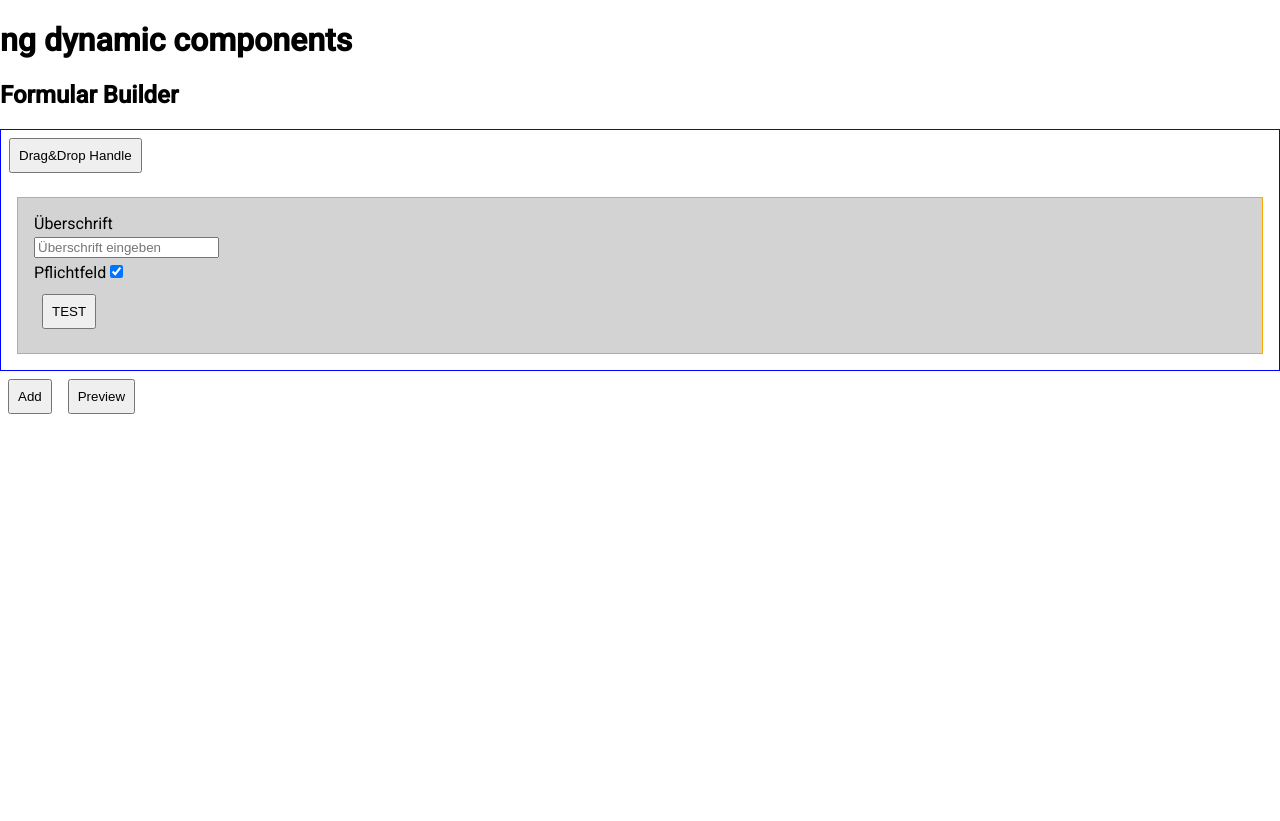
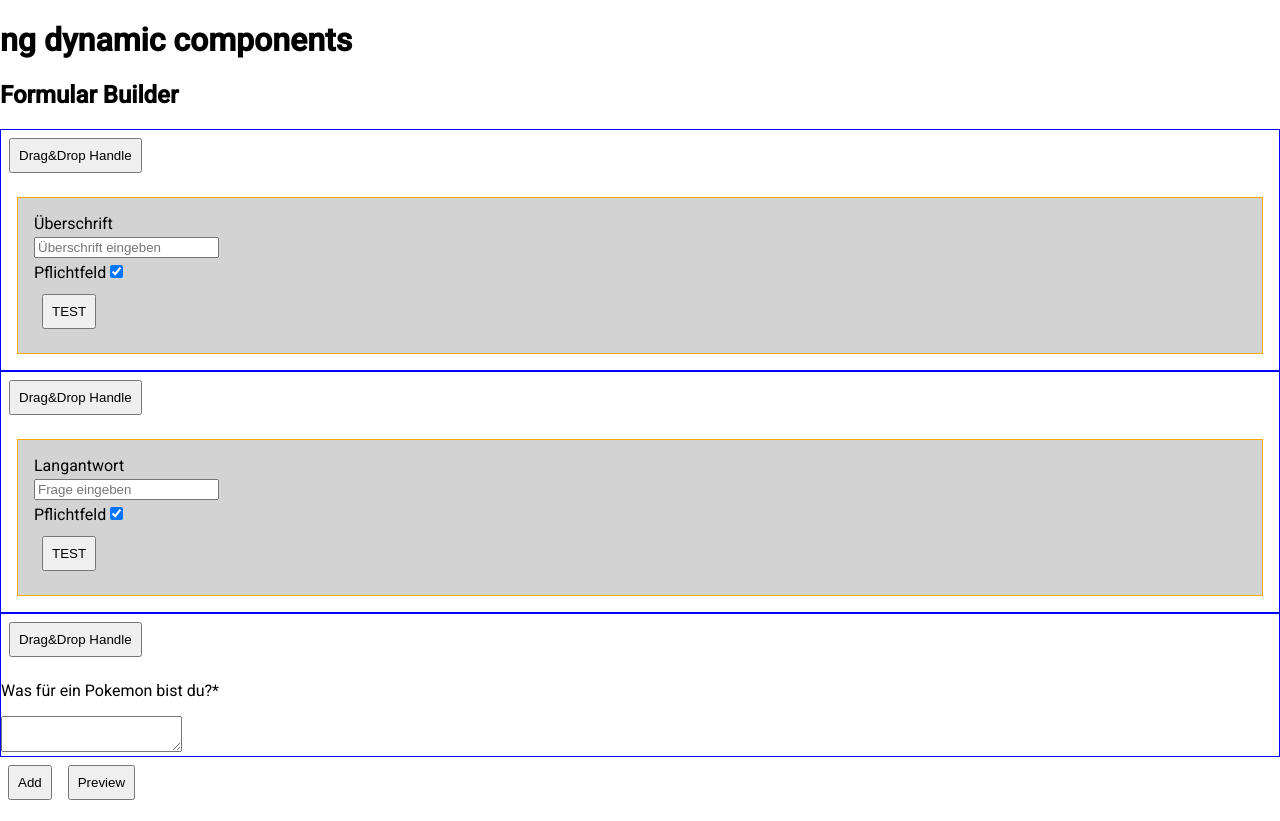
Before and after one commit to philipasdf/ng-dynamic-components, an Angular app: page / in a window 1280 px wide. Built offline with nearby package versions, Linux system fonts and the light colour scheme.

Commit message:
Arbeitsstand: Preview anzeigen

```diff
--- /dev/null
+++ b/src/app/data.service.ts
@@ -0,0 +1,20 @@
+import { Injectable } from '@angular/core';
+
+@Injectable({ providedIn: 'root' })
+export class DataService {
+  private data: any = null;
+
+  /**
+   *
+   * TODO
+   * statt diesem dataservice, einfach den configservice!
+   */
+
+  getData(): any {
+    return this.data;
+  }
+
+  setData(data: any) {
+    this.data = data;
+  }
+}
--- a/src/app/dyn-cmp.service.ts
+++ b/src/app/dyn-cmp.service.ts
@@ -1,4 +1,5 @@
 import { Injectable, Type } from '@angular/core';
+import { TextfeldComponent } from './form-components/textfeld.component';
 import { UeberschriftComponent } from './form-components/ueberschrift.component';
 
 @Injectable({ providedIn: 'root' })
@@ -8,6 +9,23 @@ export class DynCmpService {
       id: '1',
       component: UeberschriftComponent,
       inputs: { modus: 'wysiwyg' },
+    },
+    {
+      id: '2',
+      component: TextfeldComponent,
+      inputs: { modus: 'wysiwyg' },
+    },
+    {
+      id: '3',
+      component: TextfeldComponent,
+      inputs: {
+        modus: 'formular',
+        config: {
+          _tag: 'Textfeld',
+          frage: 'Was für ein Pokemon bist du?',
+          pflichtfeld: true,
+        },
+      },
     },
   ];
 
@@ -21,3 +39,18 @@ export class DynCmpService {
 }
 
 export type ComponentConfig = { id: string; component: Type<any>; inputs?: Record<string, unknown> };
+
+// export type Modus = 'wysiwyg' | 'formular';
+export type Modus = {
+  modus: 'wysiwyg' | 'formular';
+};
+
+export type TextfeldConfig = Modus & {
+  frage: string;
+  pflichtfeld: boolean;
+};
+
+export type MehrfachauswahlConfig = {
+  frage: string;
+  auswahlMoeglichkeiten: string[];
+};
--- /dev/null
+++ b/src/app/form-components/textfeld.component.ts
@@ -0,0 +1,75 @@
+import { DragDropModule } from '@angular/cdk/drag-drop';
+import { CommonModule } from '@angular/common';
+import { Component, Input, OnInit, inject } from '@angular/core';
+import { FormBuilder, FormControl, ReactiveFormsModule, Validators } from '@angular/forms';
+import { DataService } from '../data.service';
+import { TextfeldConfig } from '../dyn-cmp.service';
+
+@Component({
+  selector: 'app-textfeld',
+  standalone: true,
+  imports: [CommonModule, DragDropModule, ReactiveFormsModule],
+  template: `
+    @if(modus === 'wysiwyg') {
+    <div class="component-marker">
+      <label>Langantwort</label>
+      <input [formControl]="frage" placeholder="Frage eingeben" />
+      <div>
+        <label>Pflichtfeld</label>
+        <input [formControl]="pflichtfeld" type="checkbox" />
+      </div>
+      <button (click)="testForm()">TEST</button>
+    </div>
+    } @else {
+    <p>{{ config!.frage }}{{ config!.pflichtfeld ? '*' : '' }}</p>
+    <textarea [formControl]="antwortTextarea"></textarea>
+    }
+  `,
+})
+export class TextfeldComponent implements OnInit {
+  @Input({ required: true }) modus!: 'wysiwyg' | 'formular';
+
+  @Input({ required: false }) config?: TextfeldConfig;
+
+  // wysiwyg
+  frage: FormControl<string> = this.fb.nonNullable.control({ value: '', disabled: false });
+  pflichtfeld: FormControl<boolean> = this.fb.nonNullable.control({ value: true, disabled: false });
+
+  // formular
+  antwortTextarea: FormControl<string> = this.fb.nonNullable.control({ value: '', disabled: false });
+
+  dataService = inject(DataService);
+
+  constructor(private fb: FormBuilder) {}
+
+  ngOnInit(): void {
+    if (this.modus === 'formular') {
+      if (this.config!.pflichtfeld) {
+        this.antwortTextarea.addValidators([Validators.required]);
+      }
+    }
+
+    this.frage.valueChanges.subscribe((value) => {
+      console.log('iwas hat sich geändert', value);
+    });
+  }
+
+  testForm() {
+    console.log(this.frage.value);
+    this.dataService.setData(this.frage.value);
+
+    console.log('data from service (textfeldcomponent)', this.dataService.getData());
+
+    console.log(this.pflichtfeld.value);
+
+    /**
+     * Die Component soll eine Konfiguration zusammenstellen:
+     *
+     */
+    // const config: TextfeldConfig = {
+    //   _tag: 'Textfeld',
+    //   frage: this.frage.value,
+    //   pflichtfeld: this.pflichtfeld.value,
+    // };
+  }
+}
--- a/src/app/form-components/ueberschrift.component.ts
+++ b/src/app/form-components/ueberschrift.component.ts
@@ -1,10 +1,11 @@
 import { DragDropModule } from '@angular/cdk/drag-drop';
 import { CommonModule } from '@angular/common';
-import { Component, Input } from '@angular/core';
+import { Component, Input, inject } from '@angular/core';
 import { FormBuilder, FormControl, ReactiveFormsModule } from '@angular/forms';
+import { DataService } from '../data.service';
 
 @Component({
-  selector: 'app-small-cmp',
+  selector: 'app-ueberschrift',
   standalone: true,
   imports: [CommonModule, DragDropModule, ReactiveFormsModule],
   template: `
@@ -30,10 +31,26 @@ export class UeberschriftComponent {
   ueberschrift: FormControl<string> = this.fb.nonNullable.control({ value: '', disabled: false });
   pflichtfeld: FormControl<boolean> = this.fb.nonNullable.control({ value: true, disabled: false });
 
+  dataService = inject(DataService);
+
   constructor(private fb: FormBuilder) {}
 
   testForm() {
     console.log(this.ueberschrift.value);
+
+    console.log('data from service (uberschrift component)', this.dataService.getData());
+
     console.log(this.pflichtfeld.value);
+
+    /**
+     * Die Component soll eine Konfiguration zusammenstellen:
+     *
+     */
+    const exampleConfig = {
+      componentName: 'Ueberschrift',
+      inputs: {
+        ueberschrift: 'Eingegebene Überschrift',
+      },
+    };
   }
 }
```
Also changed, not shown: 1 other file (tests, documents, lock files or other folders).
